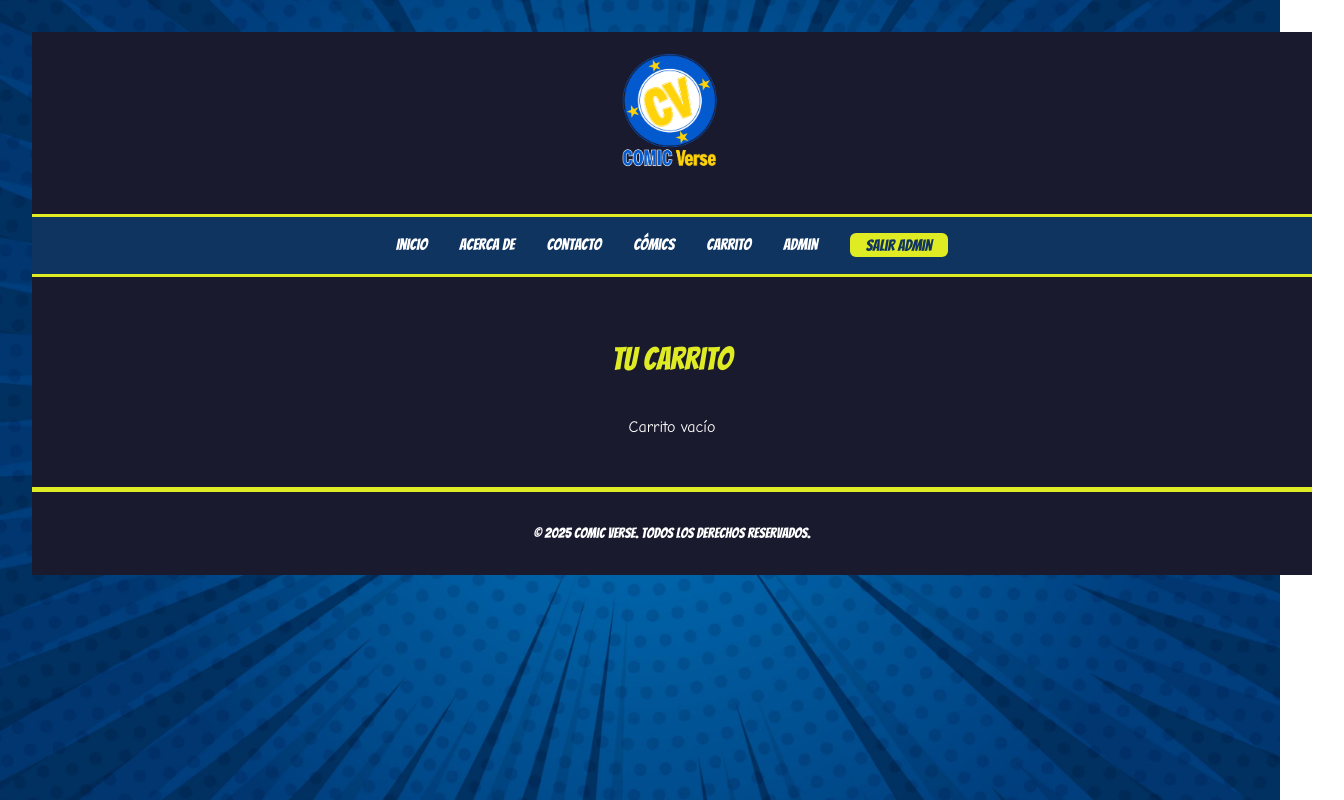
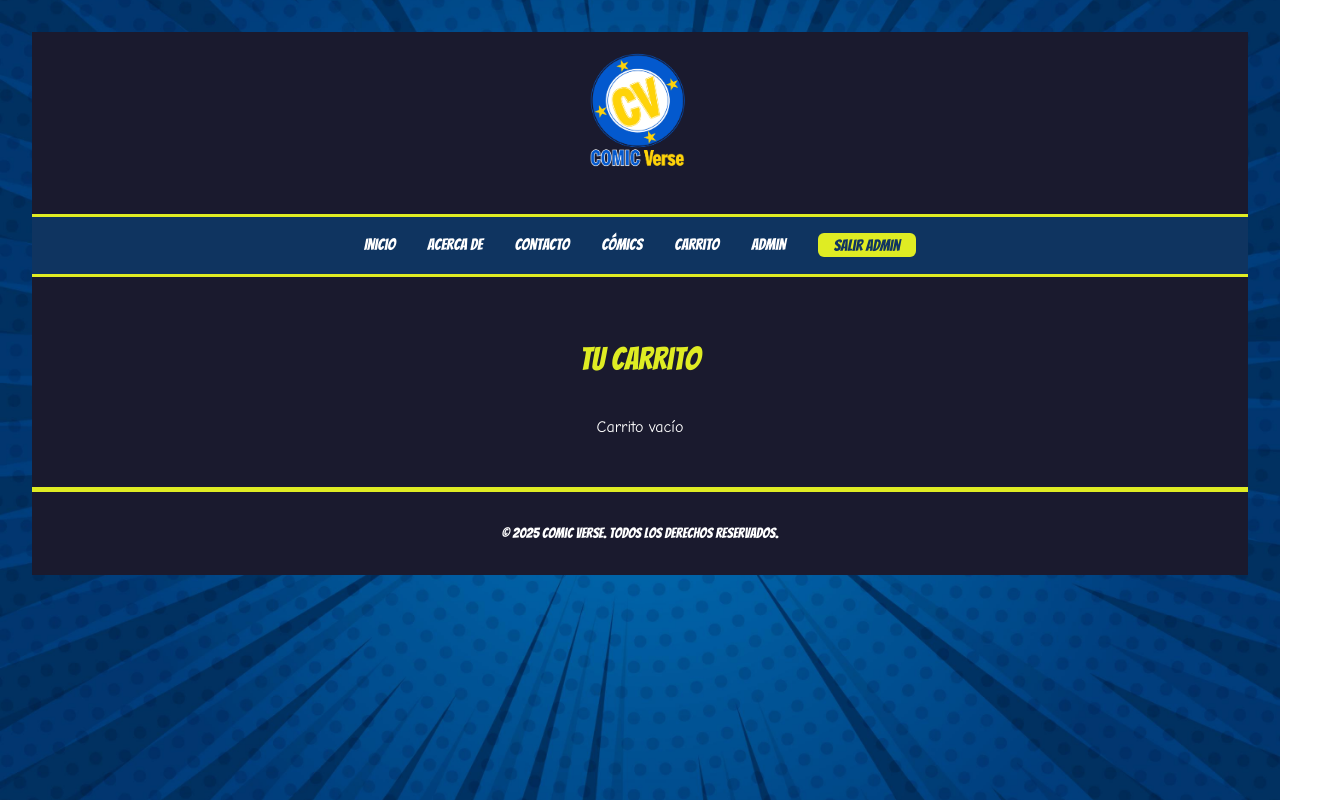
Before and after one commit to andymartinez75/comic_verse, a React (Vite) app: page /carrito in a window 1280 px wide. Shown: the whole page, 1344 px wide, since content can reach past the window. Built offline with nearby package versions, Linux system fonts and the light colour scheme.

Commit message:
modifico estilos para celular en carrito

```diff
--- a/src/App.css
+++ b/src/App.css
@@ -4,6 +4,16 @@
   padding: 2rem;
   text-align: center;
 }
+body {
+  overflow-x: hidden;
+  margin: 0;
+  padding: 0;
+  box-sizing: border-box;
+}
+* {
+  box-sizing: inherit;
+}
+
 
 @keyframes logo-spin {
   from {
--- a/src/styles/Carrito.css
+++ b/src/styles/Carrito.css
@@ -108,3 +108,26 @@ text-align: center;
 color: white;
 font-family: 'Comic Neue';
 }
+@media (max-width: 768px) {
+.carrito-fila {
+    display: flex;
+    flex-direction: column;
+    align-items: center;
+    gap: 0.5rem;
+    padding: 1rem;
+    text-align: center;
+}
+
+.carrito-tabla .encabezado {
+    display: none;
+}
+
+.carrito-image {
+    width: 120px;
+    height: 120px;
+}
+
+.boton-borrar {
+    margin-top: 0.5rem;
+}
+}
--- a/src/styles/nav.css
+++ b/src/styles/nav.css
@@ -23,6 +23,8 @@
     margin: 0;
     padding: 0;
     flex-wrap: wrap;
+
+
 }
 .nav li {
     margin: 0 1rem;
@@ -47,6 +49,7 @@
     align-items: center;
     width: 100%;
     padding-top: 1rem;
+
     }
 
     .nav ul.abierto {
```
